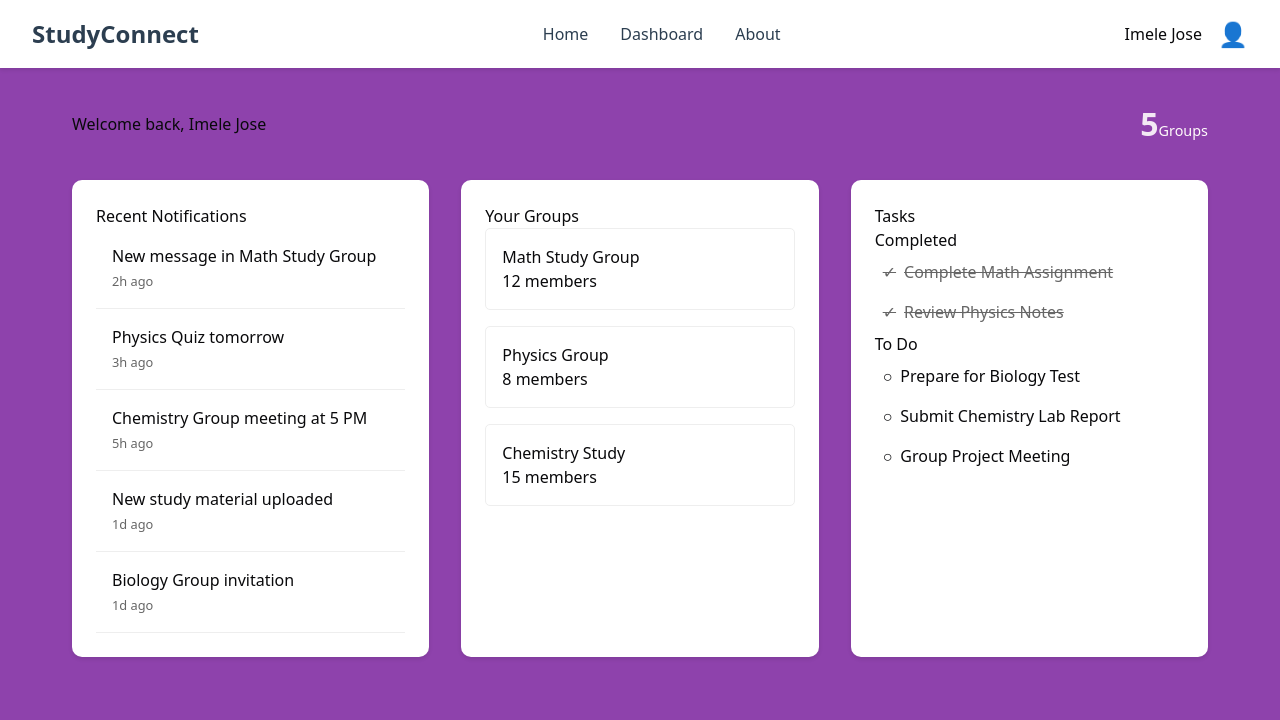
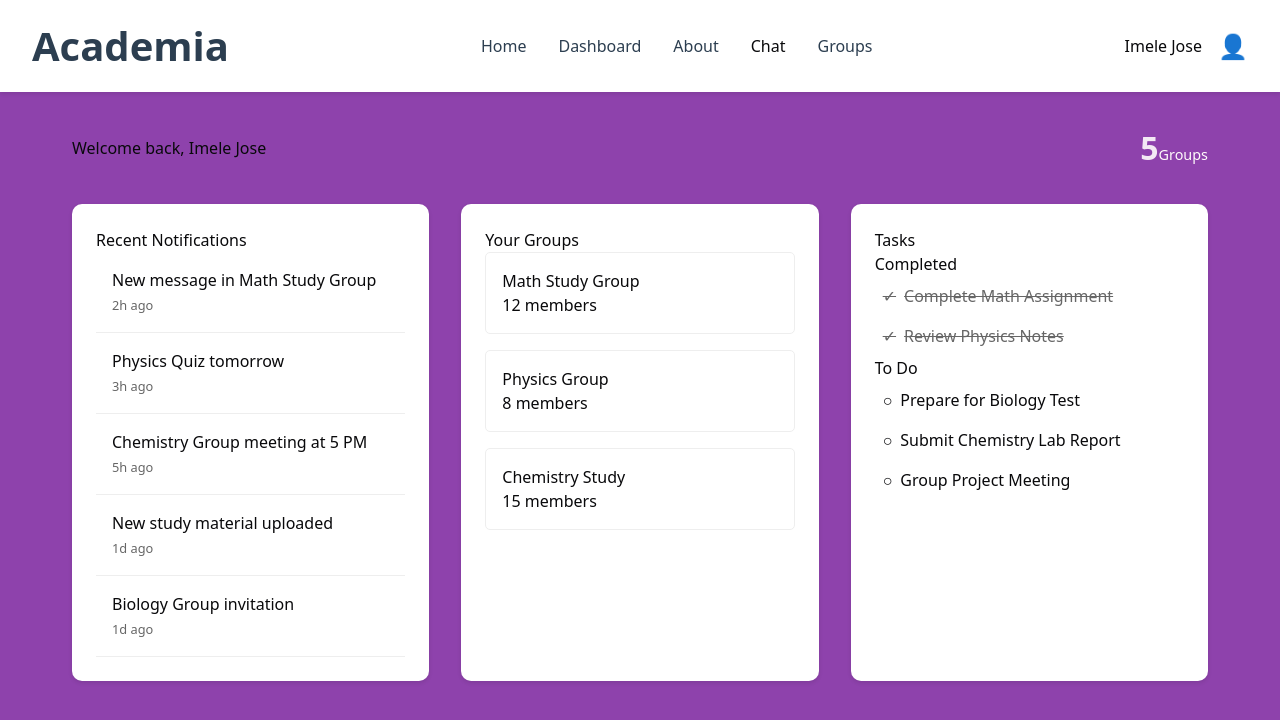
Before and after one commit to Josedekajos/Academia, a React (Vite) app: page /dashboard in a window 1280 px wide. Shown: the top 720 px of the page. Built offline with nearby package versions, Linux system fonts and the light colour scheme.

Commit message:
Add files via upload

```diff
--- a/src/components/NavHeader.css
+++ b/src/components/NavHeader.css
@@ -8,9 +8,9 @@
 }
 
 .nav-brand a {
-  font-size: 1.5rem;
-  font-weight: bold;
-  text-decoration: none;
+  font-size: 2.5rem;
+  font-weight: bolder;
+  text-decoration:none;
   color: #2c3e50;
 }
 
--- a/src/components/NavHeader.jsx
+++ b/src/components/NavHeader.jsx
@@ -1,17 +1,29 @@
-import { Link } from 'react-router-dom';
+import React from 'react';
+import { Link, useNavigate } from 'react-router-dom';
 import './NavHeader.css';
-import PropTypes from 'prop-types';
 
 const NavHeader = ({ userInfo }) => {
+  const navigate = useNavigate();
+
+  const handleChatClick = () => {
+    navigate('/Chat');
+  };
+
   return (
     <nav className="nav-header">
       <div className="nav-brand">
-        <Link to="/">StudyConnect</Link>
+        <Link to="/">Academia</Link>
       </div>
       <ul className="nav-links">
         <li><Link to="/">Home</Link></li>
         <li><Link to="/dashboard">Dashboard</Link></li>
         <li><Link to="/about">About</Link></li>
+        <li>
+          <button className="chat-button" onClick={handleChatClick}>
+            Chat
+          </button>
+        </li>
+        <li><Link to="/groups">Groups</Link></li>
       </ul>
       <div className="user-profile">
         <span className="user-name">{userInfo.name}</span>
@@ -21,12 +33,7 @@ const NavHeader = ({ userInfo }) => {
   );
 };
 
+export default NavHeader;
 
-NavHeader.propTypes = {
-  userInfo: PropTypes.shape({
-    name: PropTypes.string.isRequired,
-    avatar: PropTypes.string.isRequired,
-  }).isRequired,
-};
-
-export default NavHeader;
+/*
+*/
```
